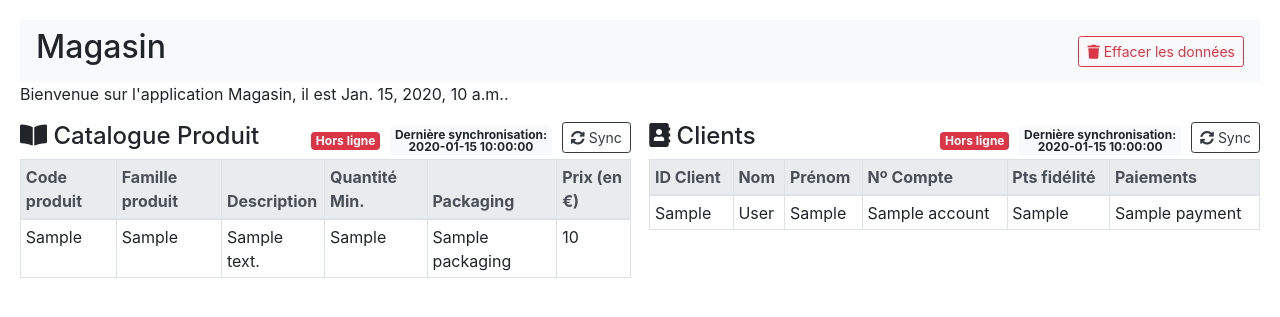
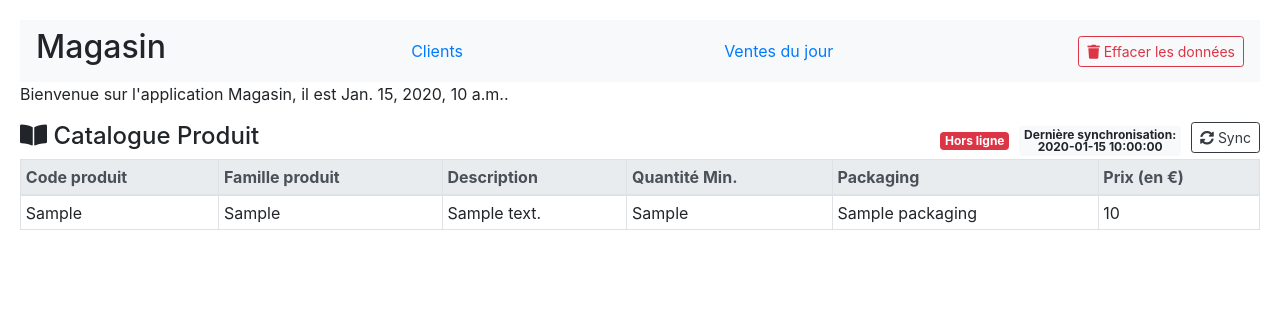
Before and after one commit to ursi-2020/gestion-magasin, a Django app: template application/djangoapp/templates/index.html in a window 1280 px wide. Shown: the top 317 px of the page. Run offline with Django 3.2, Linux system fonts and the light colour scheme; the template is opened without the code that fills it: most values are stand-ins (such as "Sample title", 1, 10 or a date in 2020); parts of the project's set-up code (start-up, migrations or seed data) failed here and were passed over; some libraries are stand-ins or nearby versions.

Commit message:
[TICKETS] done base

```diff
--- a/application/djangoapp/models.py
+++ b/application/djangoapp/models.py
@@ -40,6 +40,9 @@ class GlobalInfo(models.Model):
     crm_is_up = models.BooleanField(default=True)
     customers_last_update = models.DateTimeField(null=True)
 
+    caisse_is_up = models.BooleanField(default=True)
+    tickets_last_update = models.DateTimeField(null=True)
+
 
 class Commande(models.Model):
     codeProduit = models.ForeignKey(Produit, on_delete=models.CASCADE)
--- a/application/djangoapp/templates/clients.html
+++ b/application/djangoapp/templates/clients.html
@@ -15,7 +15,7 @@
     <nav class="navbar navbar-light bg-light">
     <h2> Magasin </h2>
     <a class="nav-link" href="/">Catalogue</a>
-    <a class="nav-link" href="daily_tickets">Ventes du jour</a>
+    <a class="nav-link" href="/daily_tickets">Ventes du jour</a>
     <div class="form-inline">
         <form action={% url
         'Clear All Data' %} method='POST'>
@@ -82,7 +82,7 @@
                             <td> {{ customer.prenom }}</td>
                             <td> {{ customer.compte }}</td>
                             <td> {{ customer.ptsFidelite }}</td>
-                            <td> {{ customer.paiement }}</td>
+                            <td> {{ customer.paiement }} </td>
                         </tr>
                         {% endfor %}
                         </tbody>
--- a/application/djangoapp/templates/index.html
+++ b/application/djangoapp/templates/index.html
@@ -1,6 +1,7 @@
+<!DOCTYPE html>
+
 {% load fontawesome_5 %}
 
-<!DOCTYPE html>
 <html lang="en">
     <head>
         <meta charset="UTF-8">
@@ -13,6 +14,8 @@
 
         <nav class="navbar navbar-light bg-light">
             <h2> Magasin </h2>
+            <a class="nav-link" href="customers">Clients</a>
+            <a class="nav-link" href="daily_tickets">Ventes du jour</a>
             <div class="form-inline">
                 <form action={% url 'Clear All Data' %} method='POST'>
                     {% csrf_token %}
@@ -84,65 +87,6 @@
                         </tbody>
                     </table>
                 </div>
-
-                <div style="flex: 0.03"></div>
-
-                <div style="flex: 1">
-                    <div style="display: flex">
-                        <h4 style="flex: 1">
-                            {% fa5_icon 'address-book' 'fas' %}
-                            Clients
-                        </h4>
-                        {% if crm_is_up %}
-                            <span class="badge badge-success" style="margin-right: 10px; align-self: center;">
-                            En ligne
-                        {% else %}
-                            <span class="badge badge-danger" style="margin-right: 10px; align-self: center;">
-                            Hors ligne
-                        {% endif %}
-                        </span>
-                        <span class="badge badge-light" style="margin-right: 10px; align-self: center;">
-                            Dernière synchronisation:
-                            <br>
-                            {% if customers_update_time %}
-                                {{ customers_update_time|date:'Y-m-d H:i:s' }}
-                            {% else %}
-                            jamais
-                            {% endif %}
-                        </span>
-                        <form action={% url 'Update Customers' %} method='POST'>
-                            {% csrf_token %}
-                            <button type="submit" class="btn btn-outline-dark btn-sm">
-                                {% fa5_icon 'sync-alt' 'fas' %}
-                                Sync
-                            </button>
-                        </form>
-                    </div>
-                    <table class="table table-hover table-sm table-bordered">
-                        <thead class="thead-light">
-                            <tr>
-                                <th scope="col">ID Client</th>
-                                <th scope="col">Nom</th>
-                                <th scope="col">Prénom</th>
-                                <th scope="col">Nº Compte</th>
-                                <th scope="col">Pts fidélité</th>
-                                <th scope="col">Paiements</th>
-                            </tr>
-                        </thead>
-                        <tbody>
-                            {% for customer in customers %}
-                                <tr>
-                                    <td> {{ customer.idClient }}</td>
-                                    <td> {{ customer.lastName }}</td>
-                                    <td> {{ customer.firstName }}</td>
-                                    <td> {{ customer.account }}</td>
-                                    <td> {{ customer.fidelityPoint }}</td>
-                                    <td> {{ customer.payment }}</td>
-                                </tr>
-                            {% endfor %}
-                        </tbody>
-                    </table>
-                </div>
             </div>
         </div>
     </body>
--- a/application/djangoapp/templates/ventes.html
+++ b/application/djangoapp/templates/ventes.html
@@ -13,7 +13,7 @@
  <nav class="navbar navbar-light bg-light">
     <h2> Magasin </h2>
     <a class="nav-link" href="/">Catalogue</a>
-    <a class="nav-link" href="my_customers">Clients</a>
+    <a class="nav-link" href="/customers">Clients</a>
     <div class="form-inline">
         <form action={% url
         'Clear All Data' %} method='POST'>
@@ -53,7 +53,7 @@
                             jamais
                             {% endif %}
                         </span>
-                        <form action={% url 'Update Tickets' %} method='POST'>
+                        <form action={% url 'Update tickets' %} method='POST'>
                             {% csrf_token %}
                             <button type="submit" class="btn btn-outline-dark btn-sm">
                                 {% fa5_icon 'sync-alt' 'fas' %}
--- a/application/djangoapp/urls.py
+++ b/application/djangoapp/urls.py
@@ -3,12 +3,17 @@ from django.urls import path
 from . import views
 
 urlpatterns = [
+    #For CAISSE
     path('products/', views.get_products, name='Get Products'),
     path('products/update/', views.update_products, name='Update Products'),
 
+    #For CAISSE
     path('customers/', views.get_customers, name='Get Customers'),
     path('customers/update/', views.update_customers, name='Update Customers'),
 
+    #For my APP
+    path('daily_tickets/', views.get_tickets, name='Get daily tickets'),
+    path('daily_tickets/update/', views.update_tickets, name='Update tickets'),
     path('clear_all_data/', views.clear_all_data, name='Clear All Data'),
 
     path('', views.index, name='index'),
```
Also changed, not shown: application/djangoapp/views.py (+71 -16 lines).
